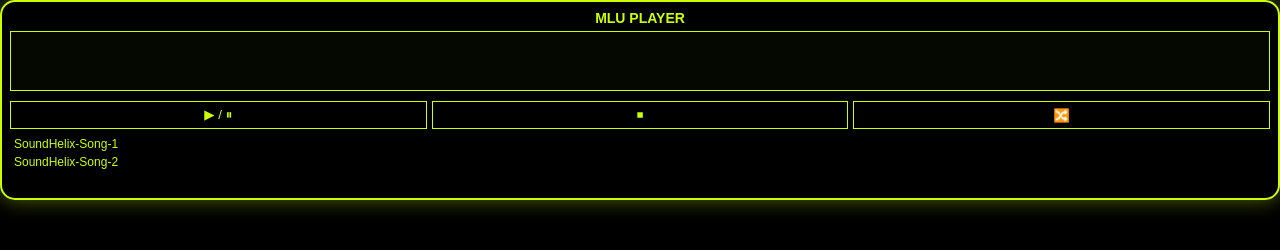
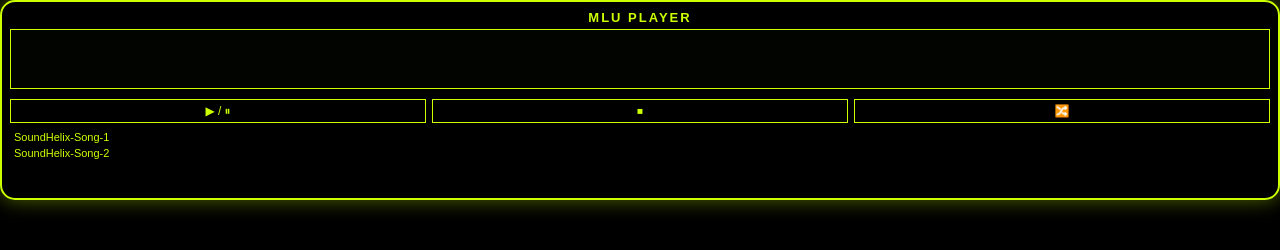
Before and after one commit to punyaaris1-lang/music, a plain HTML site: page index.html in a window 1280 px wide. Drawn offline with Linux system fonts and the light colour scheme.

Commit message:
Update style.css

```diff
--- a/style.css
+++ b/style.css
@@ -22,20 +22,21 @@ body {
 .top {
   text-align: center;
   font-weight: bold;
-  font-size: 14px;
-  margin-bottom: 5px;
+  font-size: 13px;
+  margin-bottom: 4px;
+  letter-spacing: 2px;
 }
 
 canvas {
   width: 100%;
   height: 60px;
-  background: #050800;
+  background: #020400;
   border: 1px solid #ccff00;
 }
 
 .controls {
   display: flex;
-  gap: 5px;
+  gap: 6px;
   margin: 6px 0;
 }
 
@@ -44,7 +45,8 @@ button {
   background: #000;
   color: #ccff00;
   border: 1px solid #ccff00;
-  padding: 5px;
+  padding: 4px;
+  font-size: 12px;
   cursor: pointer;
 }
 
@@ -57,9 +59,9 @@ ul {
   list-style: none;
   padding: 0;
   margin: 0;
-  height: 60px;
+  height: 58px;
   overflow-y: auto;
-  font-size: 12px;
+  font-size: 11px;
 }
 
 li {
```
